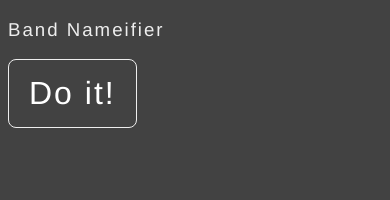
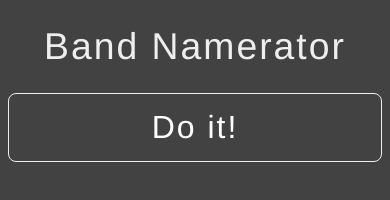
Before and after one commit to jonoliver/band_name_generator, a website: page index.html in a window 390 px wide. Drawn offline with Linux system fonts and the light colour scheme; files that its build step writes are made by us from their sources.

Commit message:
Add styling for small screen

```diff
--- a/css/style.css
+++ b/css/style.css
@@ -5,6 +5,9 @@ body {
   color: #EEE;
   letter-spacing: 2px;
   font-size: 14pt;
+}
+#main_header {
+  font-weight: 200;
 }
 #generate{
   text-decoration: none;
@@ -14,7 +17,9 @@ body {
   color: white;
   padding: 15px 20px;
   margin-bottom: 20px;
-  display: inline-block;
+  display: block;
+  text-align: center;
+  width: 300px;
 }
 
 #generate:hover{
@@ -25,3 +30,11 @@ body {
   list-style: none;
   padding: 5px;
 }
+@media (max-width : 480px) {
+  #main_header {
+    text-align: center;
+  }
+  #generate {
+    width: auto;
+  }
+}
--- a/index.html
+++ b/index.html
@@ -13,7 +13,7 @@
     <script src="js/app.js"></script>
   </head>
   <body>
-    <p>Band Nameifier</p>
+    <h1 id='main_header'>Band Namerator</h1>
     <a href="#" id="generate">Do it!</a>
     <div id="results"></div>
   </body>
```
